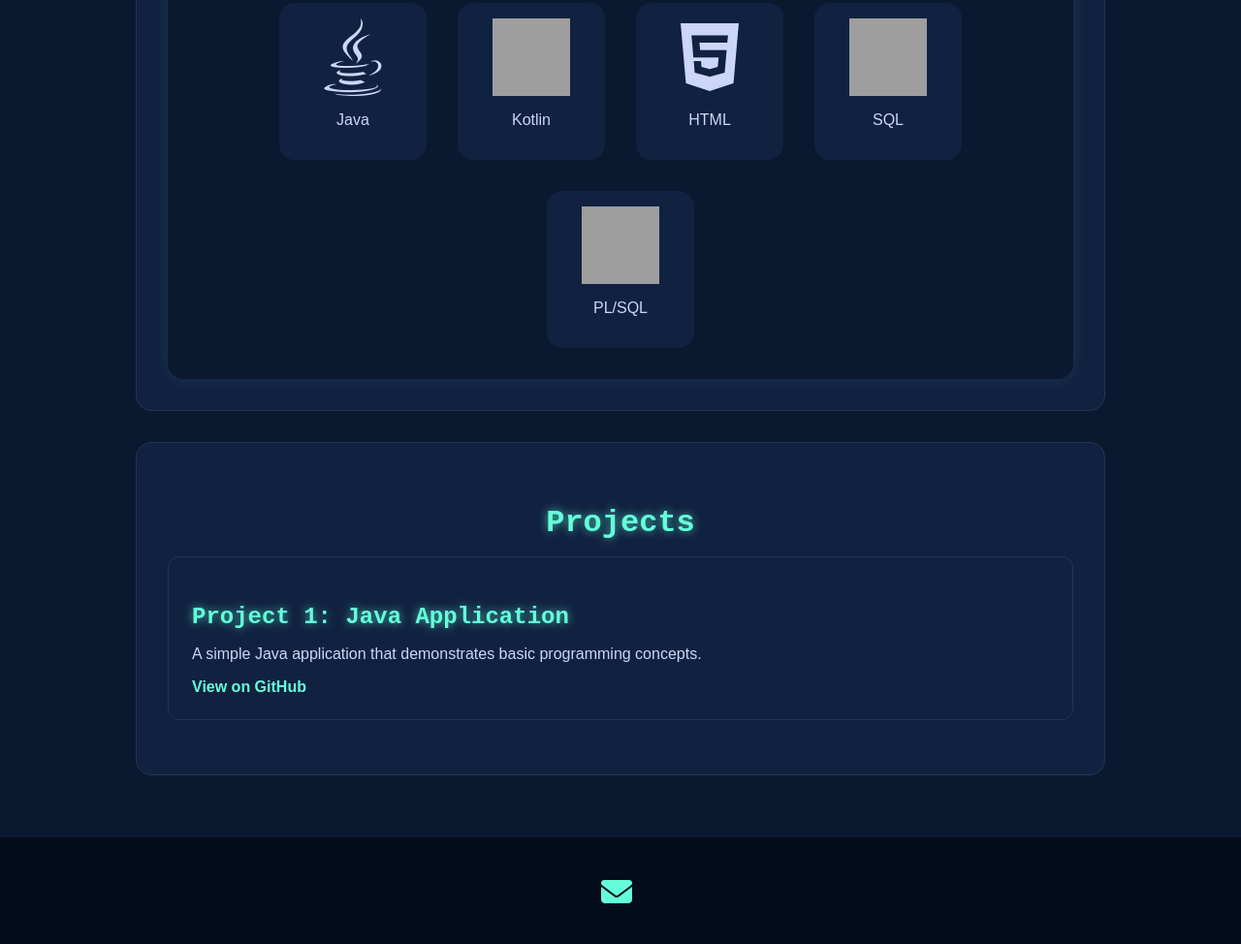
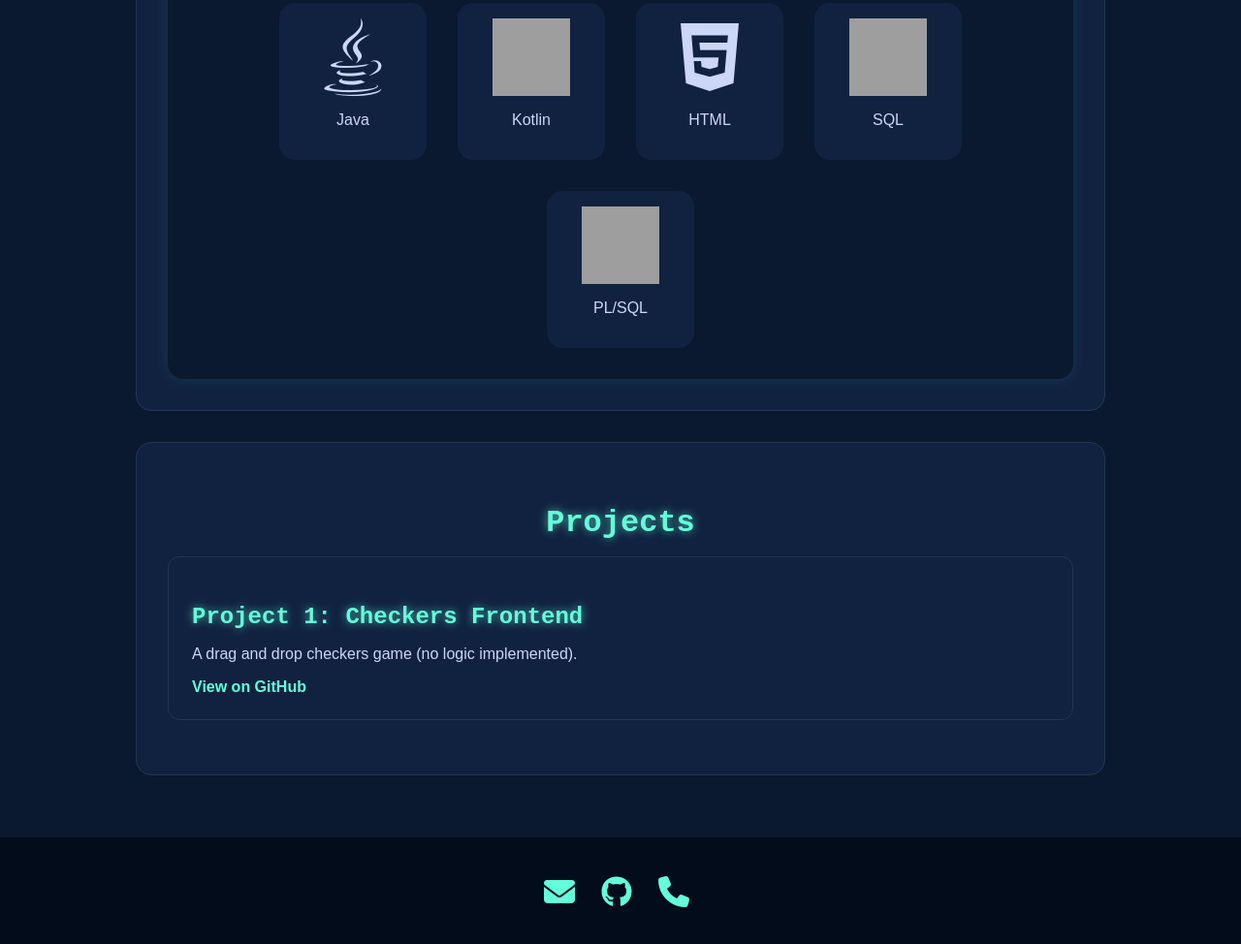
Before and after one commit to loraaruna/loraaruna.github.io, a plain HTML site: page index.html in a window 1280 px wide. Shown: the part 1070-2044 px from the top of the page at 97% size. Drawn offline with Linux system fonts and the light colour scheme; grey boxes are pictures that could not be loaded.

Commit message:
HTML footer update, and CSS hover icon glow on footer

```diff
--- a/index.html
+++ b/index.html
@@ -61,9 +61,9 @@
             <section class="projects">
                 <h2>Projects</h2>
                 <div class="project">
-                    <h3>Project 1: Java Application</h3>
-                    <p>A simple Java application that demonstrates basic programming concepts.</p>
-                    <a href="">View on GitHub</a>
+                    <h3>Project 1: Checkers Frontend</h3>
+                    <p>A drag and drop checkers game (no logic implemented).</p>
+                    <a href="https://github.com/loraaruna/checkers-ui">View on GitHub</a>
                 </div>
             </section>
 
@@ -71,8 +71,25 @@
 
         <footer>
             <p>
+                <!-- Email -->
                 <a href="mailto:fatimabadat22@outlook.com">
-                    <i class="fa-solid fa-envelope" style="font-size: 32px; transition: transform 0.3s ease;" onmouseover="this.style.transform='scale(1.2)'" onmouseout="this.style.transform='scale(1)'"></i>
+                    <i class="fa-solid fa-envelope" style="font-size: 32px; transition: transform 0.3s ease;"
+                    onmouseover="this.style.transform='scale(1.2)'"
+                    onmouseout="this.style.transform='scale(1)'"></i>
+                </a>
+
+                <!-- GitHub -->
+                <a href="https://github.com/loraaruna" target="_blank">
+                    <i class="fa-brands fa-github" style="font-size: 32px; margin-left: 15px; transition: transform 0.3s ease;"
+                    onmouseover="this.style.transform='scale(1.2)'"
+                    onmouseout="this.style.transform='scale(1)'"></i>
+                </a>
+
+                <!-- Phone -->
+                <a href="tel:+27678675441">
+                    <i class="fa-solid fa-phone" style="font-size: 32px; margin-left: 15px; transition: transform 0.3s ease;"
+                    onmouseover="this.style.transform='scale(1.2)'"
+                    onmouseout="this.style.transform='scale(1)'"></i>
                 </a>
             </p>
         </footer>
--- a/style.css
+++ b/style.css
@@ -192,6 +192,12 @@ footer i {
     margin-right: 0.5rem;
 }
 
+footer a i:hover {
+    color: #64ffda; /* neon accent */
+    text-shadow: 0 0 8px #64ffda;
+}
+
+
 /* Responsive design */
 @media (max-width: 768px) {
     main {
```
